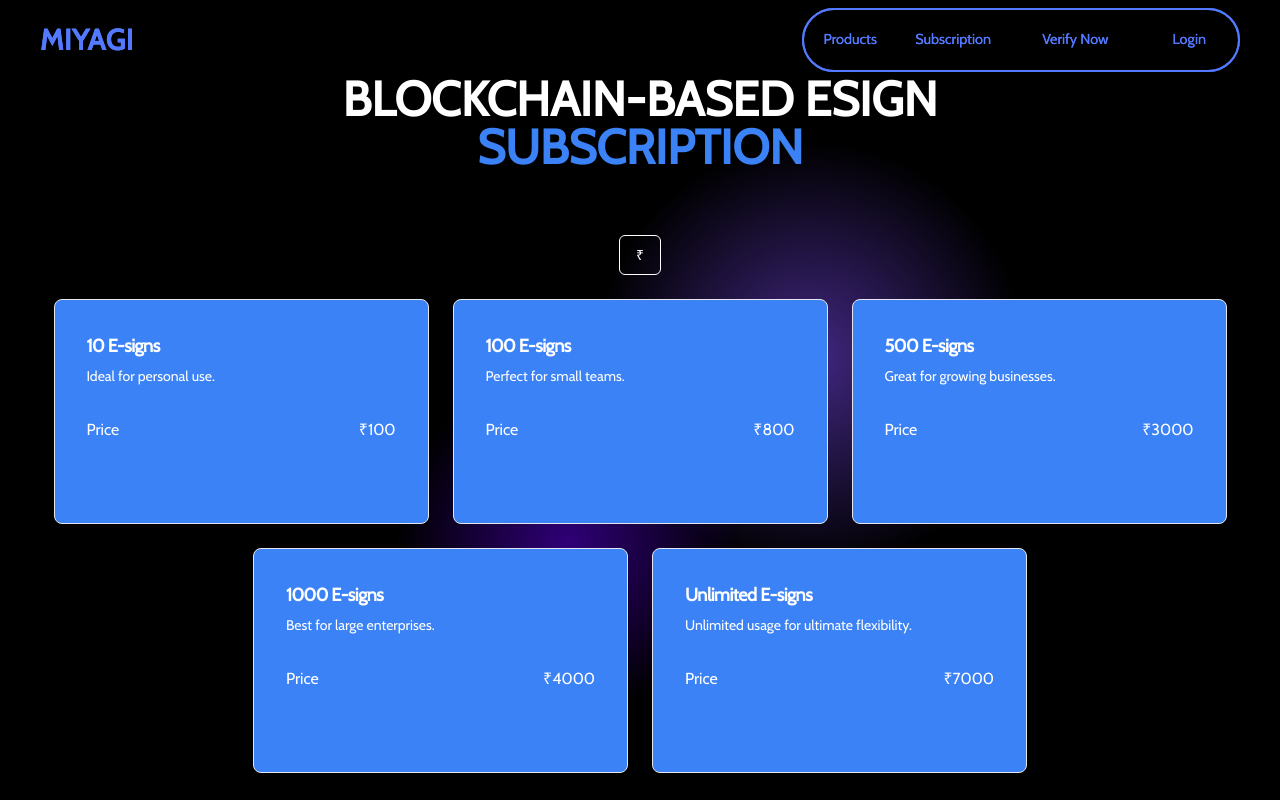
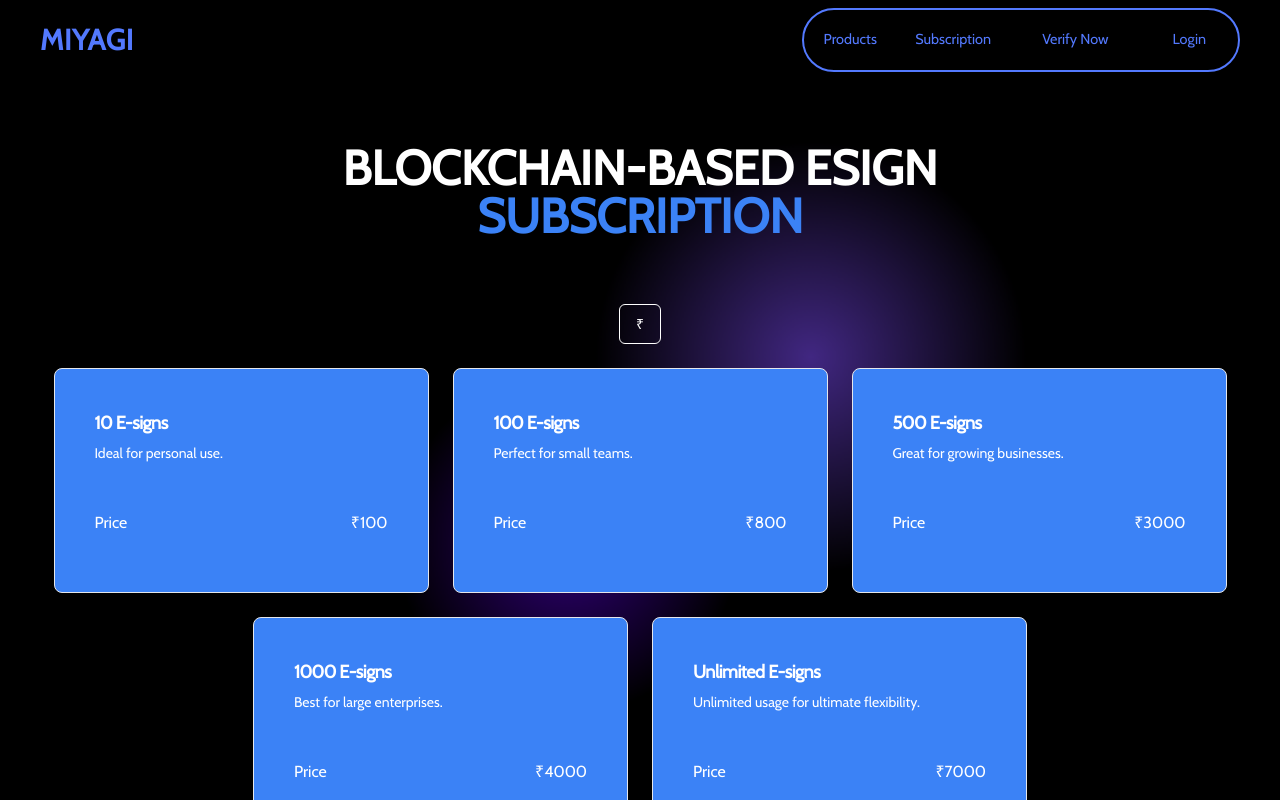
Before and after one commit to ishaan-chadha1/miyagii-main, a React (Vite) app: page /esign-pricing in a window 1280 px wide. Built offline with nearby package versions, Linux system fonts and the light colour scheme; a web font is replaced by a local one.

Commit message:
Addition of Esign Pricing Page and fixing of the animation and setup of the page

```diff
--- a/src/components/EsignPlans.jsx
+++ b/src/components/EsignPlans.jsx
@@ -29,11 +29,11 @@ const EsignPlans = () => {
             key={index}
             className="border shadow-sm w-[375px] h-[225px] p-4 bg-blue-500 text-white rounded-lg transition-all duration-300 hover:bg-opacity-0 hover:text-blue-500"
           >
-            <div className="flex flex-col space-y-1.5 p-4">
+            <div className="flex flex-col space-y-1.5 p-6">
               <h3 className="whitespace-nowrap tracking-tight text-lg font-semibold">{plan.esigns} E-signs</h3>
               <p className="text-sm">{plan.description}</p>
             </div>
-            <div className="p-4 space-y-2">
+            <div className="p-6 space-y-2">
               <div className="flex justify-between">
                 <span>Price</span>
                 <span>{currency === "usd" ? plan.priceInUsd : plan.priceInInr}</span>
--- a/src/components/EsignSubscription.jsx
+++ b/src/components/EsignSubscription.jsx
@@ -1,25 +1,17 @@
 import React from "react";
-import Header from "../components/Header";
-import AnimatedBackground from "../components/AnimatedBackground";
-import ESignPlans from "./EsignPlans";
+import EsignPlans from "./EsignPlans";
 
 function EsignSubscription() {
   return (
-    <AnimatedBackground>
-      <Header />
-      <div className="pt-[8rem] pb-[4rem]">
-        {/* Added a wrapper with min-h-full to allow scrolling */}
-        <div className="min-h-full flex flex-col items-center justify-start">
-          <div className="max-w-7xl mx-auto text-center mb-12 px-4">
-            <h2 className="text-4xl md:text-5xl font-extrabold text-white uppercase leading-tight">
-              Blockchain-Based Esign <br />
-              <span className="text-blue-500">Subscription</span>
-            </h2>
-          </div>
-          <ESignPlans />
-        </div>
+    <section className="relative min-h-screen mx-auto">
+      <div className="max-w-7xl mx-auto text-center mb-12 px-4 pt-4">
+        <h2 className="text-4xl md:text-5xl font-extrabold text-white uppercase leading-tight">
+          Blockchain-Based Esign <br />
+          <span className="text-blue-500">Subscription</span>
+        </h2>
       </div>
-    </AnimatedBackground>
+      <EsignPlans />
+    </section>
   );
 }
 
--- a/src/pages/EsignPricing.jsx
+++ b/src/pages/EsignPricing.jsx
@@ -1,20 +1,23 @@
-import Contact from "../components/Contact";
+import React, { useEffect } from "react";
 import Header from "../components/Header";
-import { NavLink } from "react-router-dom";
-import { useEffect } from "react";
+import AnimatedBackground from "../components/AnimatedBackground";
 import EsignSubscription from "../components/EsignSubscription";
 
 function EsignPricing() {
-  useEffect(()=>{
+  useEffect(() => {
     window.scrollTo(0, 0);
-},[]);
+  }, []);
+
   return (
-    <>
+    <AnimatedBackground>
       <Header />
-      <div className="mt-[10rem] md:mt-[0rem]">
-        <EsignSubscription />
+      <div className="min-h-screen flex flex-col justify-start overflow-y-auto">
+        {/* Padding to prevent overlap */}
+        <div className="pt-[8rem] pb-[4rem]">
+          <EsignSubscription />
+        </div>
       </div>
-    </>
+    </AnimatedBackground>
   );
 }
 
```
